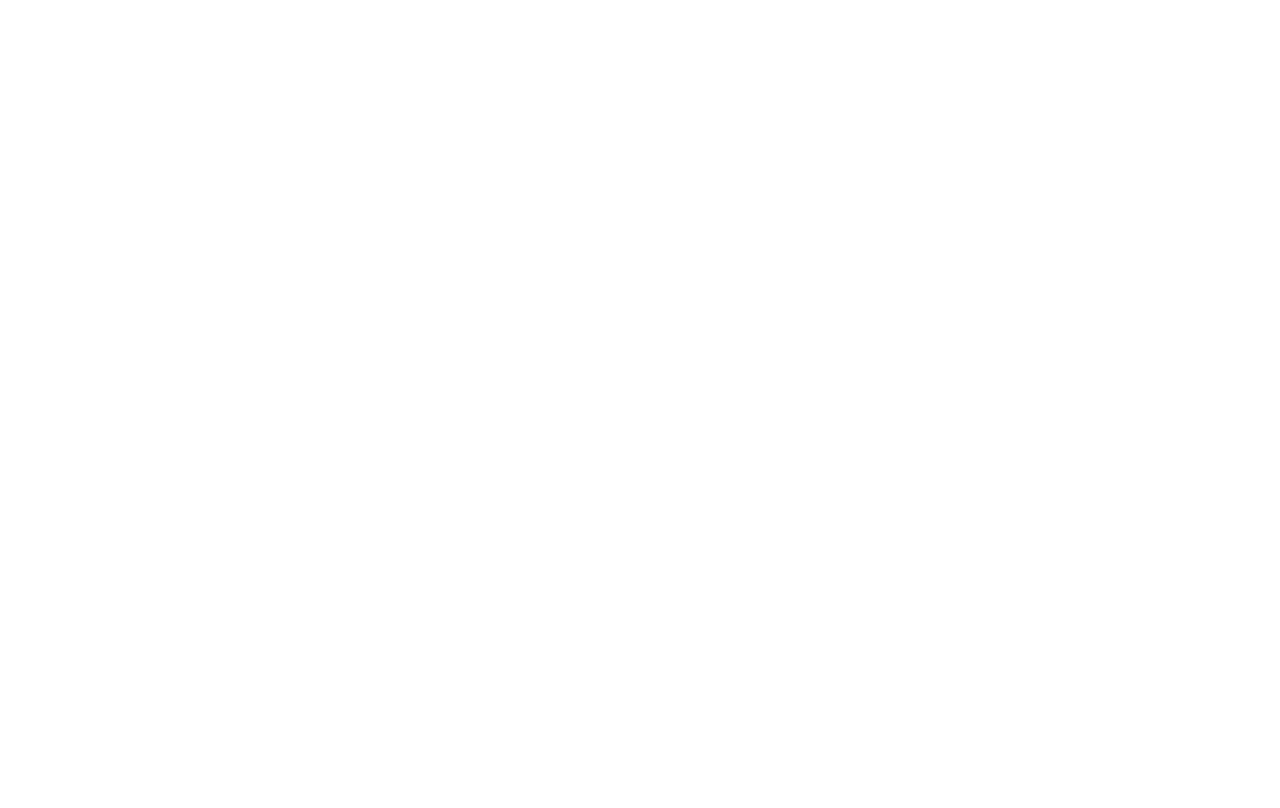
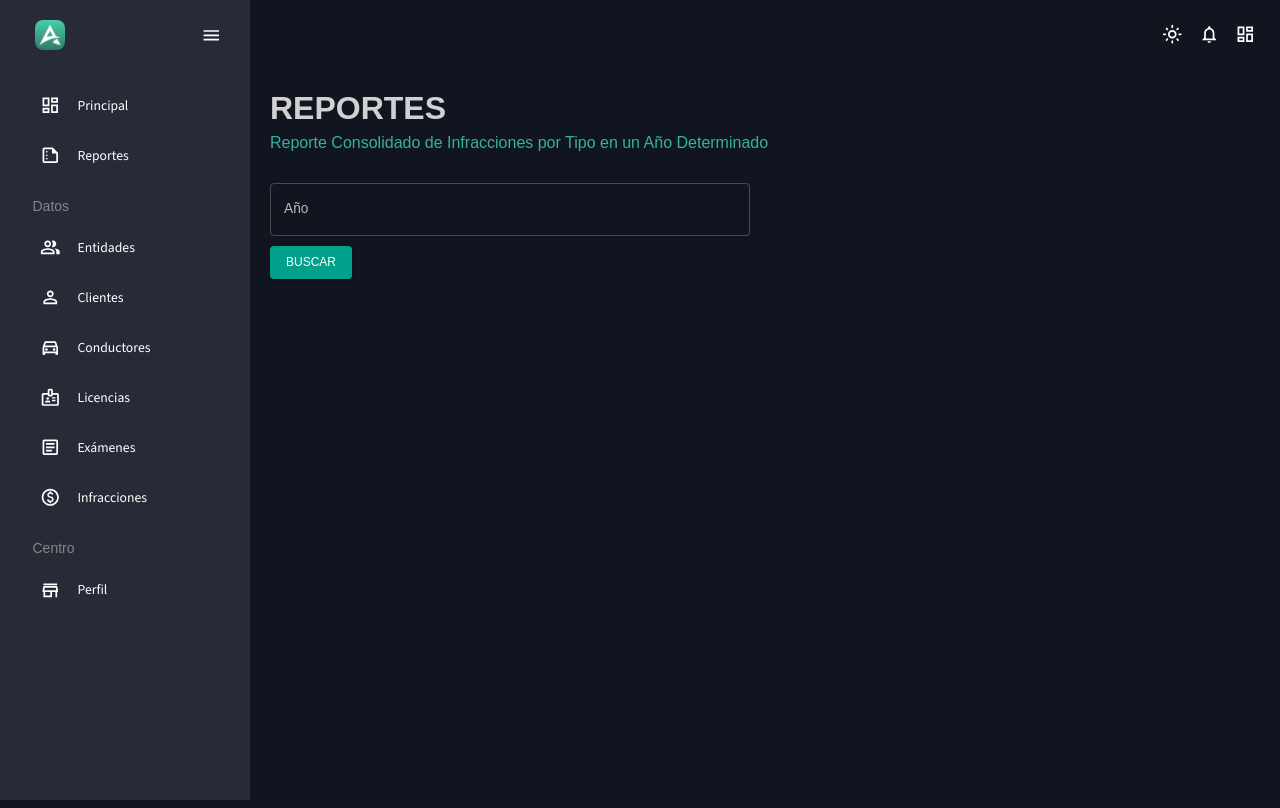
Before and after one commit to rafaelrdgz/licenses-management-system-frontend, a React (Vite) app: page /reports/infractionsByType in a window 1280 px wide. Before the commit this address had no page. Built offline with nearby package versions, Linux system fonts and the light colour scheme.

Commit message:
added the last report

```diff
--- a/src/Router.jsx
+++ b/src/Router.jsx
@@ -24,6 +24,7 @@ import {
   ExamsPerformedReport,
   RegisteredInfractionsReport,
   ExpiredLicensesReport,
+  InfractionsByTypeReport
 } from "./scenes";
 
 
@@ -60,6 +61,7 @@ const AppRouter = () => {
           <Route path="/reports/examsPerformed" element={<ExamsPerformedReport />} />
           <Route path="/reports/registeredInfractions" element={<RegisteredInfractionsReport />} />
           <Route path="/reports/expiredLicenses" element={<ExpiredLicensesReport />} />
+          <Route path="/reports/infractionsByType" element={<InfractionsByTypeReport />} />
         </Route>
       </Routes>
     </Router>
--- a/src/components/index.jsx
+++ b/src/components/index.jsx
@@ -8,7 +8,6 @@ import TableToolbar from "./TableToolbar";
 import ConfirmationDialog from "./ConfirmationDialog";
 import SideBar from "./layout/sidebar"
 import Navbar from "./layout/navbar"
-import Login from "./authentication/login";
 
 export {
   SideBar,
@@ -21,5 +20,4 @@ export {
   Select,
   TableToolbar,
   ConfirmationDialog,
-  Login,
 };
--- a/src/scenes/index.js
+++ b/src/scenes/index.js
@@ -20,6 +20,8 @@ import IssuedLicensesReport from "./reports/issuedLicensesReport";
 import ExamsPerformedReport from "./reports/examsPerformedReport";
 import RegisteredInfractionsReport from "./reports/registeredInfractionsReport";
 import ExpiredLicensesReport from "./reports/expiredLicensesReport";
+import Login from "./authentication/login"
+import InfractionsByTypeReport from "./reports/infractionsByTypeReport";
 
 
 export {
@@ -44,5 +46,7 @@ export {
   IssuedLicensesReport,
   ExamsPerformedReport,
   RegisteredInfractionsReport,
-  ExpiredLicensesReport
+  ExpiredLicensesReport,
+  Login,
+  InfractionsByTypeReport
 };
--- a/src/scenes/reports/expiredLicensesReport/index.jsx
+++ b/src/scenes/reports/expiredLicensesReport/index.jsx
@@ -45,8 +45,6 @@ function ExpiredLicensesReport() {
         "La fecha de fin debe ser mayor que la fecha de inicio"
       ),
   });
-
-
 
   const columns = [
     {
--- a/src/scenes/reports/index.jsx
+++ b/src/scenes/reports/index.jsx
@@ -30,7 +30,7 @@ const reports = [
   },
   {
     name: "Reporte Consolidado de Infracciones por Tipo en un Año Determinado",
-    url: "/reporte/infracciones-consolidadas",
+    url: "/reports/infractionsByType",
   },
   {
     name: "Reporte de Conductores con Licencias Vencidas en un Período de Tiempo",
--- /dev/null
+++ b/src/scenes/reports/infractionsByTypeReport/index.jsx
@@ -0,0 +1,369 @@
+import React from "react";
+import { Header, TableToolbar } from "../../../components";
+import {
+  Box,
+  Button,
+  Typography,
+  useMediaQuery,
+  useTheme,
+} from "@mui/material";
+import { Formik } from "formik";
+import * as yup from "yup";
+import { useState } from "react";
+import { DataGrid } from "@mui/x-data-grid";
+import { esES } from "@mui/x-data-grid/locales";
+import { tokens } from "../../../theme.js";
+import { AdapterDayjs } from "@mui/x-date-pickers/AdapterDayjs";
+import { DatePicker, LocalizationProvider } from "@mui/x-date-pickers";
+import jsPDF from "jspdf";
+import autoTable from "jspdf-autotable";
+import dayjs from "dayjs";
+
+function InfractionsByTypeReport() {
+  const theme = useTheme();
+  const colors = tokens(theme.palette.mode);
+  const isNonMobile = useMediaQuery("(min-width:600px)");
+
+  const [search, setSearch] = useState(false);
+
+  const [info, setInfo] = useState({
+    year: null,
+    typesRows: [{
+      id: 'Velocidad',
+      quantity: 10,
+      pointsDeducted: 30,
+      infractionsPaid: 5,
+      infractionsNoPaid: 5,
+    },
+    {
+      id: 'Semáforo',
+      quantity: 8,
+      pointsDeducted: 16,
+      infractionsPaid: 4,
+      infractionsNoPaid: 4,
+    },
+    {
+      id: 'Estacionamiento',
+      quantity: 6,
+      pointsDeducted: 6,
+      infractionsPaid: 3,
+      infractionsNoPaid: 3,
+    },],
+    infractionsRows: [{
+      id: 'INF001',
+      type: 'Velocidad',
+      date: '2022-01-01',
+      pointsDeducted: 3,
+      paid: 'Pagado',
+    },
+    {
+      id: 'INF002',
+      type: 'Semáforo',
+      date: '2022-01-02',
+      pointsDeducted: 2,
+      paid: 'No Pagado',
+    },
+    {
+      id: 'INF003',
+      type: 'Estacionamiento',
+      date: '2022-01-03',
+      pointsDeducted: 1,
+      paid: 'Pagado',
+    }],
+  });
+
+  const initialValues = {
+    year: info.year,
+  };
+
+  const checkoutSchema = yup.object().shape({
+    year: yup
+      .date()
+      .required("El año es requerido")
+      .min(dayjs("1-1-2015"), "El año debe ser mayor a 2015")
+      .max(dayjs(), "El año no puede ser mayor al actual"),
+  });
+
+  const typesColumns = [
+    {
+      field: "id",
+      headerName: "Tipo",
+      flex: 1,
+    },
+    {
+      field: "quantity",
+      headerName: "Cantidad",
+      flex: 1,
+    },
+    {
+      field: "pointsDeducted",
+      headerName: "Puntos totales deducidos",
+      flex: 1,
+    },
+    {
+      field: "infractionsPaid",
+      headerName: "Multas pagadas",
+      flex: 1,
+    },
+    {
+      field: "infractionsNoPaid",
+      headerName: "Multas pendientes",
+      flex: 1,
+    },
+  ];
+
+  const infractionsColumns = [
+    {
+      field: "id",
+      headerName: "Código de infracción",
+      flex: 1,
+    },
+    {
+      field: "type",
+      headerName: "Tipo",
+      flex: 1,
+    },
+    {
+      field: "date",
+      headerName: "Fecha",
+      flex: 1,
+    },
+    {
+      field: "pointsDeducted",
+      headerName: "Puntos deducidos",
+      flex: 1,
+    },
+    {
+      field: "paid",
+      headerName: "Estado del pago",
+      flex: 1,
+    },
+  ];
+
+  const handleFormSubmit = async (values) => {
+    //se trae de la bd los datos y se guardan con setInfo
+    console.log(values.year.format("YYYY"));
+    setSearch(true);
+    setInfo({ ...info, year: values.year.format("YYYY").toString()});
+    console.log(info);
+  };
+
+  const handleExportPdf = () => {
+    const doc = new jsPDF();
+
+    // Título del documento
+    doc.setFontSize(18);
+    doc.text("Reporte Consolidado de Infracciones", 14, 22);
+    doc.setFontSize(14);
+    doc.text(`Año: ${info.year}`, 14, 30);
+
+    // Resumen por tipo de infracción
+    doc.setFontSize(16);
+    doc.text("Resumen por tipo", 14, 40);
+
+    // Tabla de tipos de infracción
+    autoTable(doc, {
+      startY: 50,
+      head: [["Tipo", "Cantidad", "Total de Puntos Deducidos", "Multas Pagadas", "Multas Pendientes"]],
+      body: info.typesRows.map((row) => [
+        row.id,
+        row.quantity,
+        row.pointsDeducted,
+        row.infractionsPaid,
+        row.infractionsNoPaid,
+      ]),
+    });
+
+    // Infracciones registradas
+    doc.setFontSize(16);
+    doc.text("Infracciones registradas", 14, 100);
+
+    // Tabla de infracciones registradas
+    autoTable(doc, {
+      startY: 110,
+      head: [["Código de Infracción", "Tipo", "Fecha", "Puntos Deducidos", "Estado del Pago"]],
+      body: info.infractionsRows.map((row) => [
+        row.id,
+        row.type,
+        row.date,
+        row.pointsDeducted,
+        row.paid,
+      ]),
+    });
+
+    // Guardar el PDF
+    doc.save(`Reporte_Consolidado_Infracciones_${info.year}.pdf`);
+  };
+
+
+  return (
+    <Box m={"20px"}>
+      <Header
+        title={"REPORTES"}
+        subtitle={
+          "Reporte Consolidado de Infracciones por Tipo en un Año Determinado"
+        }
+      />
+      {search && (
+        <Button
+          sx={{ mb: "10px" }}
+          color="secondary"
+          variant="contained"
+          onClick={handleExportPdf}
+        >
+          Exportar PDF
+        </Button>
+      )}
+      <Formik
+        onSubmit={handleFormSubmit}
+        initialValues={initialValues}
+        validationSchema={checkoutSchema}
+      >
+        {({
+          values,
+          errors,
+          touched,
+          handleBlur,
+          handleChange,
+          handleSubmit,
+        }) => (
+          <form onSubmit={handleSubmit}>
+            <Box
+              display="grid"
+              gap="30px"
+              gridTemplateColumns="repeat(4, minmax(0, 1fr))"
+              sx={{
+                "& > div": { gridColumn: isNonMobile ? undefined : "span 4" },
+              }}
+            >
+              <LocalizationProvider dateAdapter={AdapterDayjs}>
+                <DatePicker
+                  value={values.year}
+                  onChange={(newValue) =>
+                    handleChange({
+                      target: { name: "year", value: newValue },
+                    })
+                  }
+                  slotProps={{
+                    textField: {
+                      error: Boolean(touched.year && errors.year),
+                      helperText: touched.year && errors.year,
+                    },
+                  }}
+                  minDate={dayjs("1-1-2015")}
+                  maxDate={dayjs()}
+                  sx={{ gridColumn: "span 2" }}
+                  label={"Año"}
+                  views={["year"]}
+                />
+              </LocalizationProvider>
+            </Box>
+            <Button
+              sx={{ mt: "10px" }}
+              type="submit"
+              color="secondary"
+              variant="contained"
+            >
+              Buscar
+            </Button>
+          </form>
+        )}
+      </Formik>
+
+      {search && (
+        <div>
+          <Typography
+            variant="h4"
+            sx={{ mt: "20px", mb: "10px" }}
+            color={colors.gray[100]}
+          >
+            {" "}
+            Año: {info.year}
+          </Typography>
+          <Typography
+            variant="h4"
+            sx={{ mt: "20px", mb: "10px" }}
+            color={colors.gray[100]}
+          >
+            {" "}
+            Resumen por tipo{" "}
+          </Typography>
+          <Box
+            sx={{
+              height: "40vh",
+              maxflex: "100%",
+              "& .actions": {
+                color: "text.secondary",
+              },
+              "& .textPrimary": {
+                color: "text.primary",
+              },
+            }}
+          >
+            <DataGrid
+              localeText={esES.components.MuiDataGrid.defaultProps.localeText}
+              initialState={{
+                pagination: {
+                  paginationModel: { pageSize: 25, page: 0 },
+                },
+              }}
+              rows={info.typesRows}
+              columns={typesColumns}
+              components={{
+                Toolbar: () => (
+                  <TableToolbar
+                    columns={typesColumns}
+                    rows={info.typesRows}
+                    fileName={"Tipos de Infracciones"}
+                  />
+                ),
+              }}
+            />
+          </Box>
+          <Typography
+            variant="h4"
+            sx={{ mt: "20px", mb: "10px" }}
+            color={colors.gray[100]}
+          >
+            {" "}
+            Infracciones registradas{" "}
+          </Typography>
+          <Box
+            sx={{
+              height: "40vh",
+              maxflex: "100%",
+              "& .actions": {
+                color: "text.secondary",
+              },
+              "& .textPrimary": {
+                color: "text.primary",
+              },
+            }}
+          >
+            <DataGrid
+              localeText={esES.components.MuiDataGrid.defaultProps.localeText}
+              initialState={{
+                pagination: {
+                  paginationModel: { pageSize: 25, page: 0 },
+                },
+              }}
+              rows={info.infractionsRows}
+              columns={infractionsColumns}
+              components={{
+                Toolbar: () => (
+                  <TableToolbar
+                    columns={infractionsColumns}
+                    rows={info.infractionsRows}
+                    fileName={"Infracciones"}
+                  />
+                ),
+              }}
+            />
+          </Box>
+        </div>
+      )}
+    </Box>
+  );
+}
+
+export default InfractionsByTypeReport;
```
Also changed, not shown: src/scenes/authentication/login/index.jsx (renamed from src/components/authentication/login/index.jsx).
